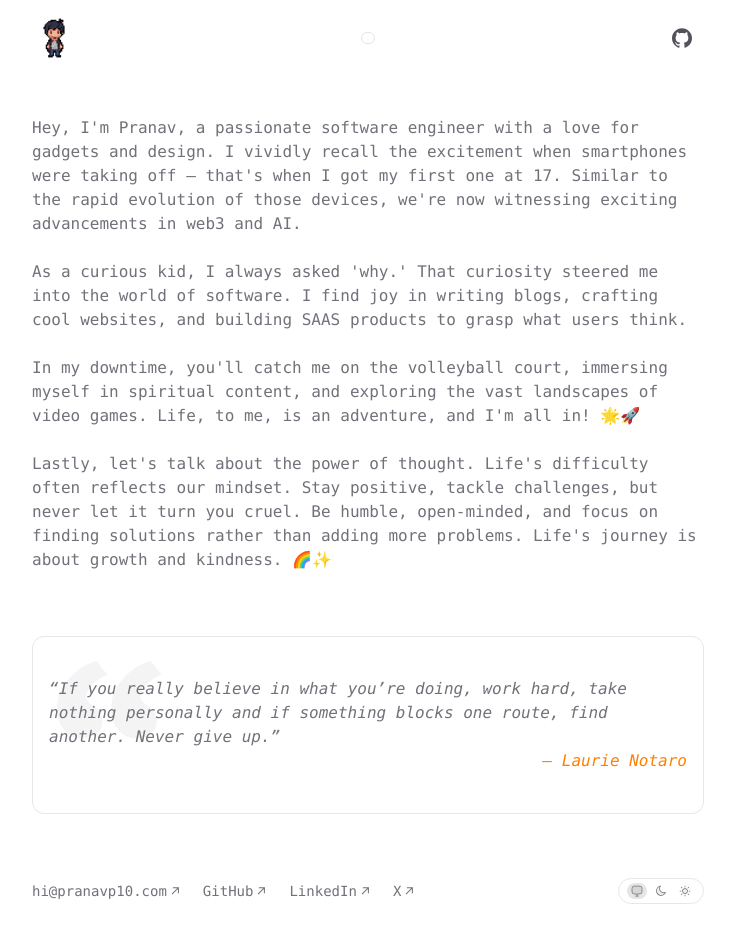
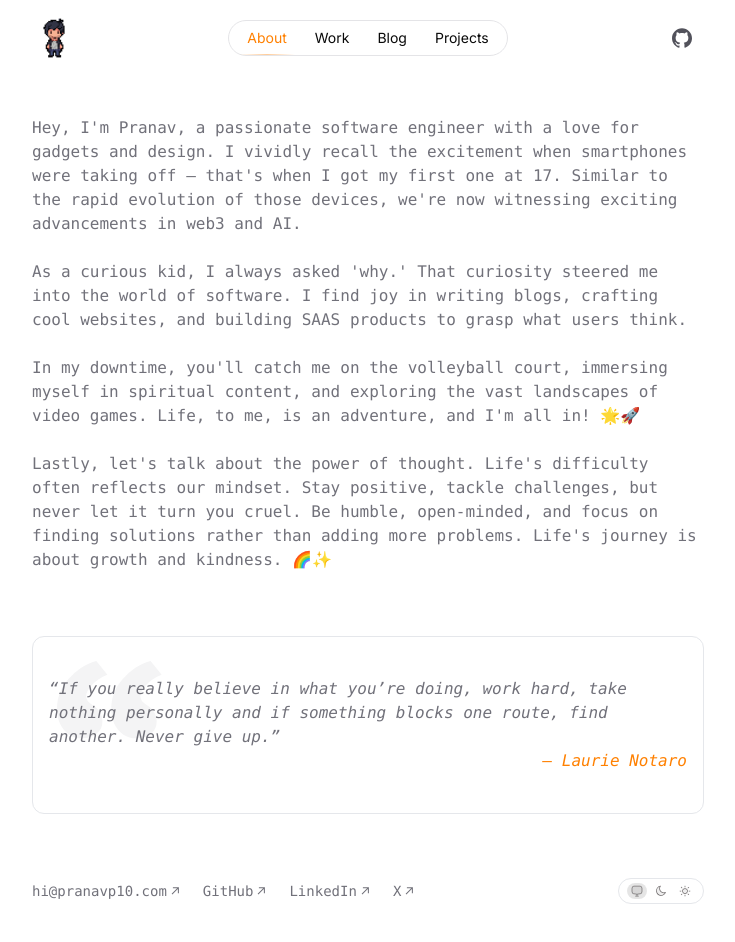
Before and after one commit to pranavp10/pranavp.xyz, a Next.js app: page /about in a window 1280 px wide. Shown: the top 942 px of the page, without its empty margins (272-1007 px from the left). Built offline with nearby package versions, Linux system fonts and the light colour scheme.

Commit message:
fix nav link import

```diff
--- a/components/navbar.tsx
+++ b/components/navbar.tsx
@@ -1,6 +1,7 @@
 import Link from "next/link";
 import Image from "next/image";
 import Icon from "./icon/icon";
+import NavLinkItem from "./navLinkItem";
 
 const NavBar = () => (
   <nav className="sticky top-4 z-10">
@@ -16,9 +17,9 @@ const NavBar = () => (
       </Link>
 
       <div className="flex items-center gap-1 border dark:border-dark-white-100 rounded-full pt-1 pb-1.5 px-1.5 bg-white dark:bg-primary-black border-zinc-200">
-        {/* {links.map(({ link, title }) => (
-          // <NavLinkItem key={link} link={link} title={title} />
-        ))} */}
+        {links.map(({ link, title }) => (
+          <NavLinkItem key={link} link={link} title={title} />
+        ))}
       </div>
       <a
         href="http://github.com/pranavp10/pranavp10.com"
```
